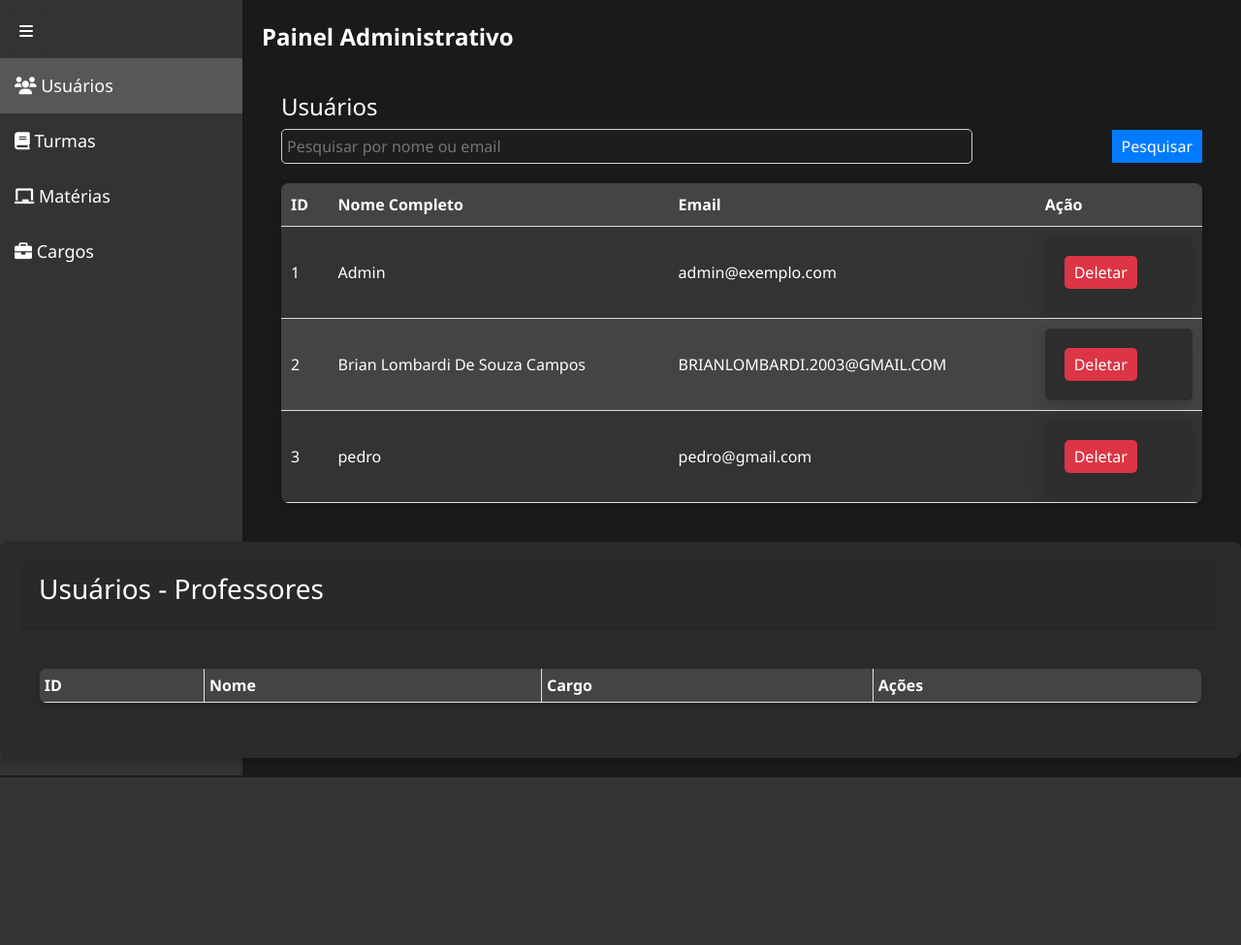
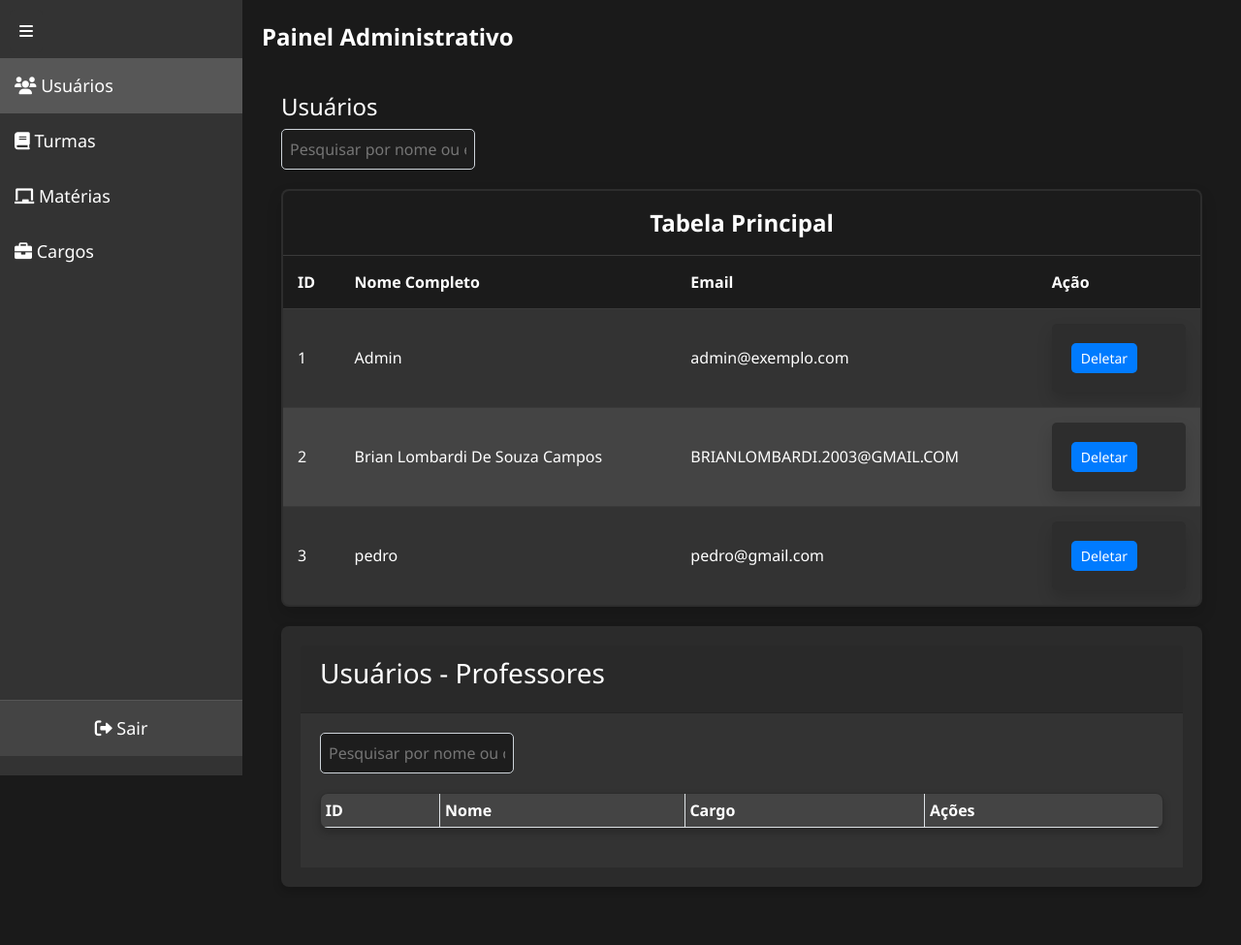
Before and after one commit to BrianLombardi/School-system-in-Flask, a Flask app: page /admin in a window 1280 px wide. Shown: the whole page at 97% size. Before the commit the page ends 802 px from the top, so only its background shows below. Run offline with Flask 3, Linux system fonts and the light colour scheme; a user stored in the database is signed in; lists and menus that the app fills with data are empty; parts of the project's set-up code (start-up, migrations or seed data) failed here and were passed over; some libraries are stand-ins or nearby versions.

Commit message:
Teacher_table_fix

```diff
--- a/static/styles.css
+++ b/static/styles.css
@@ -155,6 +155,78 @@ tr:hover td {
     background-color: #575757; /* Cor de fundo ao passar o mouse */
 }
 
+/* Estilização da tabela de "Usuários - Professor" */
+.table-users {
+    width: 100%;
+    border-collapse: collapse;
+    margin-top: 20px;
+    background-color: #2d2d2d; /* Cor de fundo da tabela */
+    box-shadow: 0 0.5rem 1rem rgba(0,0,0,0.15);
+}
+
+.table-users th,
+.table-users td {
+    padding: 15px;
+    text-align: left;
+    border-bottom: 1px solid #3a3a3a; /* Borda fina para separar as células */
+}
+
+.table-users th {
+    background-color: #1b1b1b; /* Cor de fundo do cabeçalho */
+    color: #ffffff; /* Cor do texto do cabeçalho */
+}
+
+.table-users td {
+    background-color: #333333; /* Cor de fundo das células */
+    color: #ffffff; /* Cor do texto das células */
+}
+
+/* Alternar a cor das linhas para melhor legibilidade */
+.table-users tr:nth-child(even) td {
+    background-color: #444444; /* Linha alternada */
+}
+
+.table-users tr:hover td {
+    background-color: #575757; /* Cor de fundo ao passar o mouse */
+}
+
+/* Estilização das ações (editar, excluir) na tabela */
+.table-users .btn {
+    background-color: #007bff; /* Cor do botão (azul) */
+    color: #ffffff;
+    padding: 5px 10px;
+    border-radius: 5px;
+    text-align: center;
+    font-size: 0.875rem;
+    text-decoration: none;
+}
+
+.table-users .btn:hover {
+    background-color: #0056b3; /* Cor de fundo ao passar o mouse */
+}
+
+/* Ícones dos botões de ação (editar, excluir) */
+.table-users .btn-edit {
+    background-color: #28a745; /* Cor verde para o botão de editar */
+}
+
+.table-users .btn-delete {
+    background-color: #dc3545; /* Cor vermelha para o botão de excluir */
+}
+
+.table-users .btn-edit:hover {
+    background-color: #218838; /* Cor verde mais escura ao passar o mouse */
+}
+
+.table-users .btn-delete:hover {
+    background-color: #c82333; /* Cor vermelha mais escura ao passar o mouse */
+}
+
+/* Ajuste da largura das colunas, se necessário */
+.table-users th, .table-users td {
+    width: auto;
+}
+
 /* Footer */
 footer {
     margin-top: 20px;
@@ -230,6 +302,59 @@ footer {
 }
 
 .card-body {
-    padding: 20px;
+    padding: 15px;
+    background-color: #333333; /* Cor de fundo do corpo do cartão */
     color: #ffffff; /* Cor do texto do corpo do cartão */
 }
+
+/* Adicionando um espaçamento entre as tabelas */
+#usuarios-tab .card {
+    margin-bottom: 20px; /* Altere o valor conforme necessário */
+}
+
+#usuarios-tab table {
+    margin-bottom: 20px; /* Altere o valor conforme necessário */
+}
+
+.tabela-principal {
+    border: 2px solid #ffffff; /* Apenas como exemplo */
+    margin-bottom: 20px;
+}
+
+.table-users .table-title {
+    font-size: 1.5em;
+    font-weight: bold;
+    color: #ffffff;
+    background-color: #1b1b1b;
+    text-align: center;
+    padding: 15px;
+}
+
+.search-bar {
+    margin-bottom: 10px;
+    display: flex;
+    align-items: center;
+    gap: 5px;
+}
+
+.search-bar input[type="text"] {
+    padding: 8px;
+    border-radius: 5px;
+    border: 1px solid #ced4da;
+    background-color: #1d1d1d;
+    color: #ffffff;
+    width: 200px;
+}
+
+.search-bar button {
+    padding: 8px 12px;
+    background-color: #007bff;
+    color: #ffffff;
+    border: none;
+    border-radius: 5px;
+    cursor: pointer;
+}
+
+.search-bar button:hover {
+    background-color: #0056b3;
+}
--- a/templates/admin_dashboard.html
+++ b/templates/admin_dashboard.html
@@ -235,14 +235,16 @@
         <div class="dashboard-header">Painel Administrativo</div>
 
  <!-- Aba de Usuários -->
-        <div class="tab-content" id="usuarios-tab" class="hidden">
+<div class="tab-content" id="usuarios-tab">
     <h4>Usuários</h4>
     <div class="search-bar">
         <input type="text" id="search" placeholder="Pesquisar por nome ou email" onkeyup="searchUsers()">
-                <button onclick="searchUsers()">Pesquisar</button>
     </div>
-            <table id="usuarios-table">
+    <table class="table-users tabela-principal">
         <thead>
+            <tr>
+                <th colspan="4" class="table-title">Tabela Principal</th>
+            </tr>
             <tr>
                 <th>ID</th>
                 <th>Nome Completo</th>
@@ -250,7 +252,7 @@
                 <th>Ação</th>
             </tr>
         </thead>
-                <tbody>
+        <tbody id="usuarios-tbody">
             {% for user in users %}
             <tr>
                 <td>{{ user.id }}</td>
@@ -265,8 +267,67 @@
             {% endfor %}
         </tbody>
     </table>
+
+    <!-- Tabela de Usuários - Professores -->
+    <div class="card">
+        <div class="card-header">
+            <h3 class="card-title">Usuários - Professores</h3>
+        </div>
+        <div class="card-body">
+            <!-- Barra de Pesquisa -->
+            <div class="search-bar">
+                <input type="text" id="search" placeholder="Pesquisar por nome ou cargo" onkeyup="searchUsers()">
             </div>
 
+            <table id="tabela-principal" class="table table-bordered table-striped table-sm">
+                <thead>
+                    <tr>
+                        <th>ID</th>
+                        <th>Nome</th>
+                        <th>Cargo</th>
+                        <th>Ações</th>
+                    </tr>
+                </thead>
+                <tbody id="usuarios-tbody">
+                    {% for professor in professors %}
+                    <tr>
+                        <td>{{ professor.id }}</td>
+                        <td>{{ professor.name }}</td>
+                        <td>{{ professor.role }}</td>
+                        <td>
+                            <a href="{{ url_for('edit_user', user_id=professor.id) }}" class="btn btn-warning btn-sm">Editar</a>
+                            <a href="{{ url_for('delete_user', user_id=professor.id) }}" class="btn btn-danger btn-sm">Excluir</a>
+                        </td>
+                    </tr>
+                    {% endfor %}
+                </tbody>
+            </table>
+        </div>
+    </div>
+</div>
+
+<!-- Remova a tabela de "Usuários - Professores" das outras abas -->
+
+
+<!-- Função de busca -->
+<script>
+    function searchUsers() {
+        const query = document.getElementById("search").value.toLowerCase(); // Obtém o texto da busca
+        const rows = document.querySelectorAll("#usuarios-tbody tr"); // Seleciona as linhas do tbody da tabela
+
+        rows.forEach(row => {
+            const name = row.cells[1].textContent.toLowerCase(); // Nome completo
+            const email = row.cells[2].textContent.toLowerCase(); // Email
+
+            // Se o nome ou email contiverem a consulta, mostramos a linha, senão ocultamos
+            if (name.includes(query) || email.includes(query)) {
+                row.style.display = ""; // Exibe a linha
+            } else {
+                row.style.display = "none"; // Oculta a linha
+            }
+        });
+    }
+</script>
 <!-- Aba de Turmas -->
 <div class="tab-content" id="turmas-tab" class="hidden">
     <h4>Turmas</h4>
@@ -400,15 +427,15 @@
 
     function searchUsers() {
         let input = document.getElementById('search').value.toLowerCase();
-            let table = document.getElementById('usuarios-table');
+        let table = document.getElementById('tabela-principal');
         let rows = table.getElementsByTagName('tr');
 
         for (let i = 1; i < rows.length; i++) {
             let td = rows[i].getElementsByTagName('td');
             if (td) {
                 let name = td[1].textContent || td[1].innerText;
-                    let email = td[2].textContent || td[2].innerText;
-                    if (name.toLowerCase().indexOf(input) > -1 || email.toLowerCase().indexOf(input) > -1) {
+                let role = td[2].textContent || td[2].innerText;
+                if (name.toLowerCase().indexOf(input) > -1 || role.toLowerCase().indexOf(input) > -1) {
                     rows[i].style.display = '';
                 } else {
                     rows[i].style.display = 'none';
```
Also changed, not shown: other parts of templates/admin_dashboard.html (+1 -35 lines), instance/school_management.db. Lines whose indentation alone changed are shown as unchanged.
